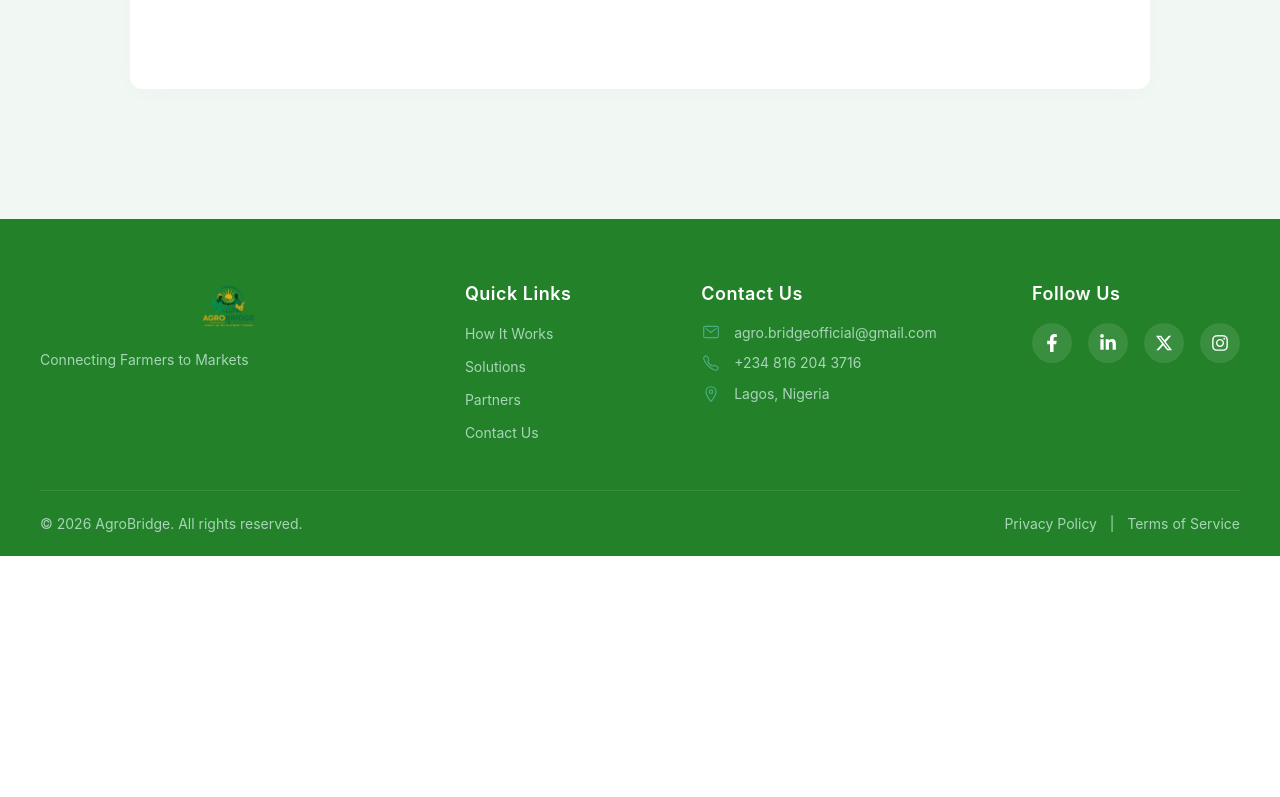
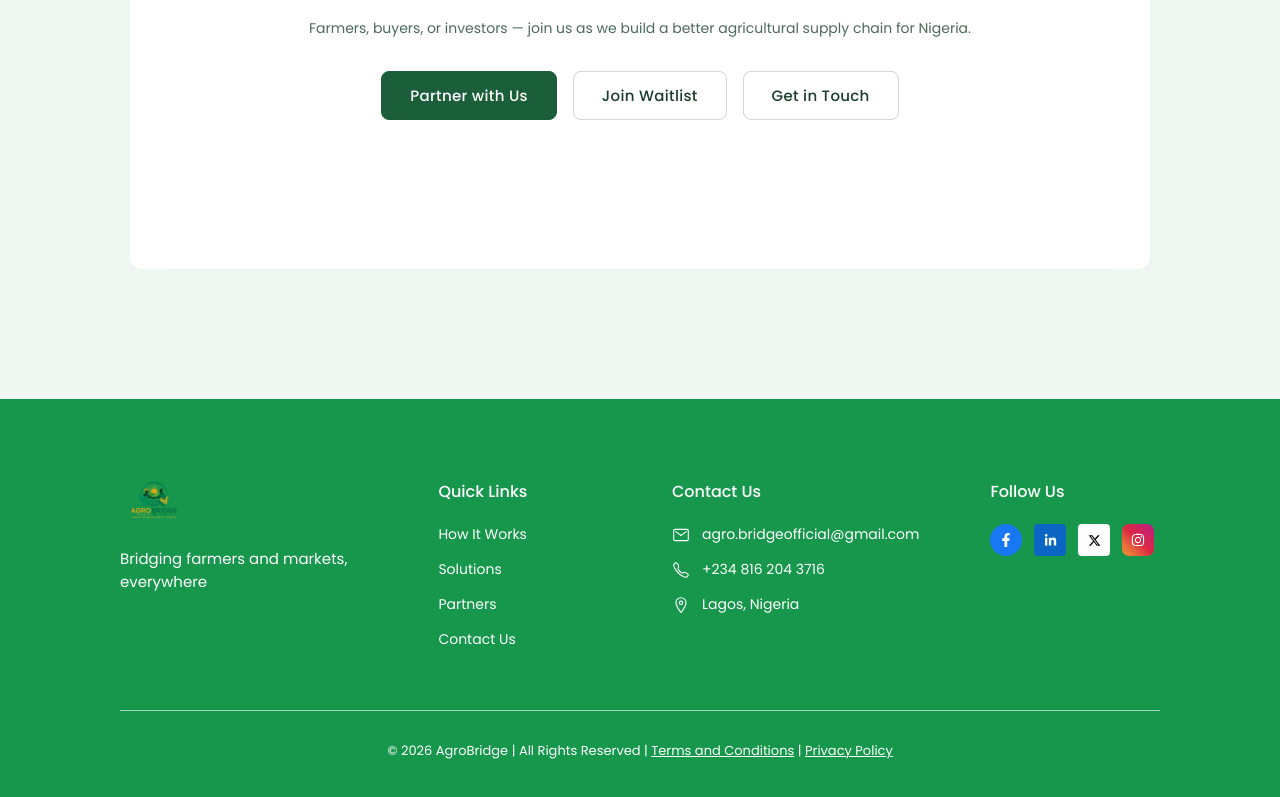
Before and after one commit to AgroBrigde/AgroBridgeWebApp, a React (Vite) app: page /landing in a window 1280 px wide. Shown: the part 2861-3658 px from the top of the page. Before the commit the page ends 3417 px from the top, so only its background shows below. Built offline with nearby package versions, Linux system fonts and the light colour scheme.

Commit message:
finial fix

```diff
--- a/src/CSS/Footer.css
+++ b/src/CSS/Footer.css
@@ -1,121 +1,98 @@
-/* Footer Container */
+/* ==========================================================================
+   AGROBRIDGE EXACT FIGMA FOOTER STYLE
+   ========================================================================== */
+
 .footer {
-  background-color: #238129;
+  background-color: #16974c; /* Matches your exact deep brand green */
   color: #ffffff;
-  padding: 4rem 2rem 0;
-  font-weight: 380;
-  font-family:
-    -apple-system, BlinkMacSystemFont, "Segoe UI", Roboto, sans-serif;
+  padding: 80px 120px 40px; /* Aligns perfectly with your site wide containers */
+  font-family: "Poppins", sans-serif;
 }
 
 .footer-container {
-  max-width: 1200px;
+  max-width: 1440px;
   margin: 0 auto;
   display: grid;
-  grid-template-columns: 2fr 1fr 1.5fr 1fr;
-  gap: 3rem;
-  padding-bottom: 3rem;
-  border-bottom: 1px solid rgba(255, 255, 255, 0.1);
+  grid-template-columns: 1.5fr 1fr 1.5fr 1fr;
+  gap: 4rem;
+  padding-bottom: 60px;
 }
 
 /* Logo Section */
 .footer-logo-section {
   display: flex;
   flex-direction: column;
-  gap: 1rem;
+  gap: 24px;
 }
 
 .footer-logo {
-  height: 50px;
+  height: 45px;
   width: auto;
   object-fit: contain;
+  align-self: flex-start;
 }
 
 .footer-tagline {
-  color: #a8d5b8;
-  font-size: 14px;
-  line-height: 1.6;
+  color: #ffffff; /* Pure white text to match image_1f411a.png */
+  font-size: 15px;
+  line-height: 1.5;
   margin: 0;
+  font-weight: 400;
 }
 
 /* Footer Sections */
 .footer-section {
   display: flex;
   flex-direction: column;
-  gap: 1.2rem;
+  gap: 20px;
 }
 
 .footer-heading {
   color: #ffffff;
-  font-size: 18px;
-  font-weight: 600;
+  font-size: 16px;
+  font-weight: 500;
   margin: 0;
-  letter-spacing: 0.5px;
 }
 
-/* Quick Links */
-.footer-links {
-  list-style: none;
-  padding: 0;
-  margin: 0;
-  display: flex;
-  flex-direction: column;
-  gap: 0.8rem;
-}
-
-.footer-links li a {
-  color: #a8d5b8;
-  text-decoration: none;
-  font-size: 14px;
-  transition: color 0.3s ease;
-}
-
-.footer-links li a:hover {
-  color: #4caf84;
-}
-
-/* Contact Section */
+/* Quick Links & Lists */
+.footer-links,
 .footer-contact {
   list-style: none;
   padding: 0;
   margin: 0;
   display: flex;
   flex-direction: column;
-  gap: 0.8rem;
+  gap: 14px;
 }
 
-.footer-contact li {
+.footer-links li a,
+.footer-contact li,
+.footer-contact li a {
+  color: #ffffff; /* Pure white list elements */
+  text-decoration: none;
+  font-size: 14px;
+  font-weight: 400;
+  transition: opacity 0.2s ease;
   display: flex;
   align-items: center;
-  gap: 0.8rem;
-  color: #a8d5b8;
-  font-size: 14px;
+  gap: 12px;
+}
+
+.footer-links li a:hover,
+.footer-contact li a:hover {
+  opacity: 0.8; /* Subtle clean native text opacity on hover */
 }
 
 .contact-icon {
   font-size: 18px;
-  min-width: 20px;
-  color: #4caf84;
+  color: #ffffff;
+  flex-shrink: 0;
 }
 
-.footer-contact li a {
-  color: #a8d5b8;
-  text-decoration: none;
-  transition: color 0.3s ease;
-}
-
-.footer-contact li a:hover {
-  color: #4caf84;
-}
-
-.footer-contact li span:last-child {
-  color: #a8d5b8;
-}
-
-/* Social Links */
+/* Social Links - Exact Brand Badge Replication */
 .social-links {
   display: flex;
-  gap: 1rem;
+  gap: 12px;
   align-items: center;
 }
 
@@ -123,143 +100,104 @@
   display: flex;
   align-items: center;
   justify-content: center;
-  width: 40px;
-  height: 40px;
-  border-radius: 50%;
-  background-color: rgba(255, 255, 255, 0.1);
+  width: 32px;
+  height: 32px;
   color: #ffffff;
   text-decoration: none;
-  font-size: 18px;
-  transition: all 0.3s ease;
+  font-size: 15px;
+  transition: transform 0.2s ease;
 }
 
 .social-link:hover {
-  transform: translateY(-3px);
-  box-shadow: 0 4px 12px rgba(76, 175, 132, 0.3);
+  transform: scale(1.08);
 }
 
-.social-link.linkedin:hover {
-  background-color: #0a66c2;
-  color: #ffffff;
+/* Official native icon background-shapes from image_1f411a.png */
+.social-link.facebook {
+  background-color: #1877f2;
+  border-radius: 50%;
+  font-size: 14px;
 }
 
-.social-link.facebook:hover {
-  background-color: #1877f2;
-  color: #ffffff;
+.social-link.linkedin {
+  background-color: #0a66c2;
+  border-radius: 4px;
+  font-size: 13px;
 }
 
-.social-link.twitter:hover {
-  background-color: #1da1f2;
-  color: #ffffff;
+.social-link.twitter {
+  background-color: #ffffff;
+  color: #000000;
+  border-radius: 4px;
+  font-size: 13px;
 }
 
-/* Footer Bottom */
-.footer-bottom {
-  padding: 1.5rem 0;
-  margin-top: 0;
+.social-link.instagram {
+  background: linear-gradient(
+    45deg,
+    #f09433 0%,
+    #e6683c 25%,
+    #dc2743 50%,
+    #cc2366 75%,
+    #bc1888 100%
+  );
+  border-radius: 7px;
+  font-size: 14px;
 }
 
-.footer-bottom-content {
-  max-width: 1200px;
+/* Footer Bottom Divider and Alignment */
+.footer-bottom {
+  max-width: 1440px;
   margin: 0 auto;
-  display: flex;
-  justify-content: space-between;
-  align-items: center;
-  flex-wrap: wrap;
-  gap: 1rem;
+  padding-top: 30px;
+  border-top: 1px solid rgba(255, 255, 255, 0.6); /* High opacity thin divider line */
+  text-align: center;
 }
 
 .footer-bottom p {
-  color: #a8d5b8;
-  font-size: 14px;
+  color: #ffffff;
+  font-size: 13px;
+  font-weight: 400;
   margin: 0;
 }
 
-.footer-legal {
-  display: flex;
-  align-items: center;
-  gap: 0.8rem;
+.footer-bottom a {
+  color: #ffffff;
+  text-decoration: underline;
 }
 
-.footer-legal a {
-  color: #a8d5b8;
-  text-decoration: none;
-  font-size: 14px;
-  transition: color 0.3s ease;
+.footer-bottom a:hover {
+  opacity: 0.8;
 }
 
-.footer-legal a:hover {
-  color: #4caf84;
-}
+/* ==========================================================================
+   RESPONSIVE LAYOUT ADJUSTMENTS
+   ========================================================================== */
 
-.separator {
-  color: #a8d5b8;
-  font-size: 14px;
-}
-
-/* Responsive Design */
 @media (max-width: 1024px) {
+  .footer {
+    padding: 60px 40px 30px;
+  }
   .footer-container {
-    grid-template-columns: 1.5fr 1fr 1fr;
-    gap: 2rem;
+    grid-template-columns: 1fr 1fr;
+    gap: 3rem;
   }
 }
 
-@media (max-width: 768px) {
+@media (max-width: 560px) {
   .footer {
-    padding: 3rem 1.5rem 0;
+    padding: 40px 20px 20px;
   }
-
-  .footer-container {
-    grid-template-columns: 1fr 1fr;
-    gap: 2rem;
-  }
-
-  .footer-logo-section {
-    grid-column: 1 / -1;
-  }
-
-  .footer-bottom-content {
-    flex-direction: column;
-    text-align: center;
-  }
-
-  .footer-legal {
-    flex-wrap: wrap;
-    justify-content: center;
-  }
-}
-
-@media (max-width: 480px) {
   .footer-container {
     grid-template-columns: 1fr;
-    gap: 2rem;
+    gap: 2.5rem;
   }
-
-  .footer-logo-section {
-    align-items: center;
-    text-align: center;
-  }
-
+  .footer-logo-section,
   .footer-section {
     align-items: center;
     text-align: center;
   }
-
-  .footer-contact li {
-    justify-content: center;
-  }
-
-  .social-links {
-    justify-content: center;
-  }
-
-  .footer-bottom-content {
-    flex-direction: column;
-    text-align: center;
-  }
-
-  .footer-legal {
-    justify-content: center;
+  .footer-logo {
+    align-self: center;
   }
 }
--- a/src/Components/Footer.jsx
+++ b/src/Components/Footer.jsx
@@ -1,3 +1,128 @@
+// import React from "react";
+// import "../CSS/Footer.css";
+// import logo from "../assets/logo.png";
+// import { FaLinkedinIn, FaFacebookF } from "react-icons/fa";
+// import { FaInstagram, FaXTwitter } from "react-icons/fa6";
+
+// import {
+//   IoMailOutline,
+//   IoCallOutline,
+//   IoLocationOutline,
+// } from "react-icons/io5";
+
+// const Footer = () => {
+//   return (
+//     <footer className="footer">
+//       <div className="footer-container">
+//         {/* Logo Section */}
+//         <div className="footer-logo-section">
+//           <img src={logo} alt="AgroBridge Logo" className="footer-logo" />
+//           <p className="footer-tagline">Connecting Farmers to Markets</p>
+//         </div>
+
+//         {/* Quick Links Section */}
+//         <div className="footer-section">
+//           <h3 className="footer-heading">Quick Links</h3>
+//           <ul className="footer-links">
+//             <li>
+//               <a href="/how-it-works">How It Works</a>
+//             </li>
+//             <li>
+//               <a href="/solutions">Solutions</a>
+//             </li>
+//             <li>
+//               <a href="/partners">Partners</a>
+//             </li>
+//             <li>
+//               <a href="/contact">Contact Us</a>
+//             </li>
+//           </ul>
+//         </div>
+
+//         {/* Contact Us Section */}
+//         <div className="footer-section">
+//           <h3 className="footer-heading">Contact Us</h3>
+//           <ul className="footer-contact">
+//             <li>
+//               <IoMailOutline className="contact-icon" />
+//               <a href="mailto:agro.bridgeofficial@gmail.com">
+//                 agro.bridgeofficial@gmail.com
+//               </a>
+//             </li>
+//             <li>
+//               <IoCallOutline className="contact-icon" />
+//               <a href="tel:+2348162043716">+234 816 204 3716</a>
+//             </li>
+//             <li>
+//               <IoLocationOutline className="contact-icon" />
+//               <span>Lagos, Nigeria</span>
+//             </li>
+//           </ul>
+//         </div>
+
+//         {/* Follow Us Section */}
+//         <div className="footer-section">
+//           <h3 className="footer-heading">Follow Us</h3>
+//           <div className="social-links">
+//             <a
+//               href="https://www.facebook.com/agrobridge/"
+//               target="_blank"
+//               rel="noopener noreferrer"
+//               className="social-link facebook"
+//               aria-label="Facebook"
+//             >
+//               <FaFacebookF />
+//             </a>
+//             <a
+//               href="https://www.linkedin.com/company/agrobridge/"
+//               target="_blank"
+//               rel="noopener noreferrer"
+//               className="social-link linkedin"
+//               aria-label="LinkedIn"
+//             >
+//               <FaLinkedinIn />
+//             </a>
+//             <a
+//               href="https://twitter.com/agrobridge"
+//               target="_blank"
+//               rel="noopener noreferrer"
+//               className="social-link twitter"
+//               aria-label="Twitter"
+//             >
+//               <FaXTwitter />
+//             </a>
+//             <a
+//               href="https://instagram.com/agrobridge"
+//               target="_blank"
+//               rel="noopener noreferrer"
+//               className="social-link instagram"
+//               aria-label="Instagram"
+//             >
+//               <FaInstagram />
+//             </a>
+//           </div>
+//         </div>
+//       </div>
+
+//       {/* Copyright Section */}
+//       <div className="footer-bottom">
+//         <div className="footer-bottom-content">
+//           <p>
+//             &copy; {new Date().getFullYear()} AgroBridge. All rights reserved.
+//           </p>
+//           <div className="footer-legal">
+//             <a href="/privacy">Privacy Policy</a>
+//             <span className="separator">|</span>
+//             <a href="/terms">Terms of Service</a>
+//           </div>
+//         </div>
+//       </div>
+//     </footer>
+//   );
+// };
+
+// export default Footer;
+
 import React from "react";
 import "../CSS/Footer.css";
 import logo from "../assets/logo.png";
@@ -17,7 +142,10 @@
         {/* Logo Section */}
         <div className="footer-logo-section">
           <img src={logo} alt="AgroBridge Logo" className="footer-logo" />
-          <p className="footer-tagline">Connecting Farmers to Markets</p>
+          <p className="footer-tagline">
+            Bridging farmers and markets, <br />
+            everywhere
+          </p>
         </div>
 
         {/* Quick Links Section */}
@@ -104,18 +232,13 @@
         </div>
       </div>
 
-      {/* Copyright Section */}
+      {/* Copyright & Legal Section */}
       <div className="footer-bottom">
-        <div className="footer-bottom-content">
-          <p>
-            &copy; {new Date().getFullYear()} AgroBridge. All rights reserved.
-          </p>
-          <div className="footer-legal">
-            <a href="/privacy">Privacy Policy</a>
-            <span className="separator">|</span>
-            <a href="/terms">Terms of Service</a>
-          </div>
-        </div>
+        <p>
+          &copy; 2026 AgroBridge | All Rights Reserved |{" "}
+          <a href="/terms">Terms and Conditions</a> |{" "}
+          <a href="/privacy">Privacy Policy</a>
+        </p>
       </div>
     </footer>
   );
```
Also changed, not shown: src/CSS/Landing.css (+4 -4 lines).
